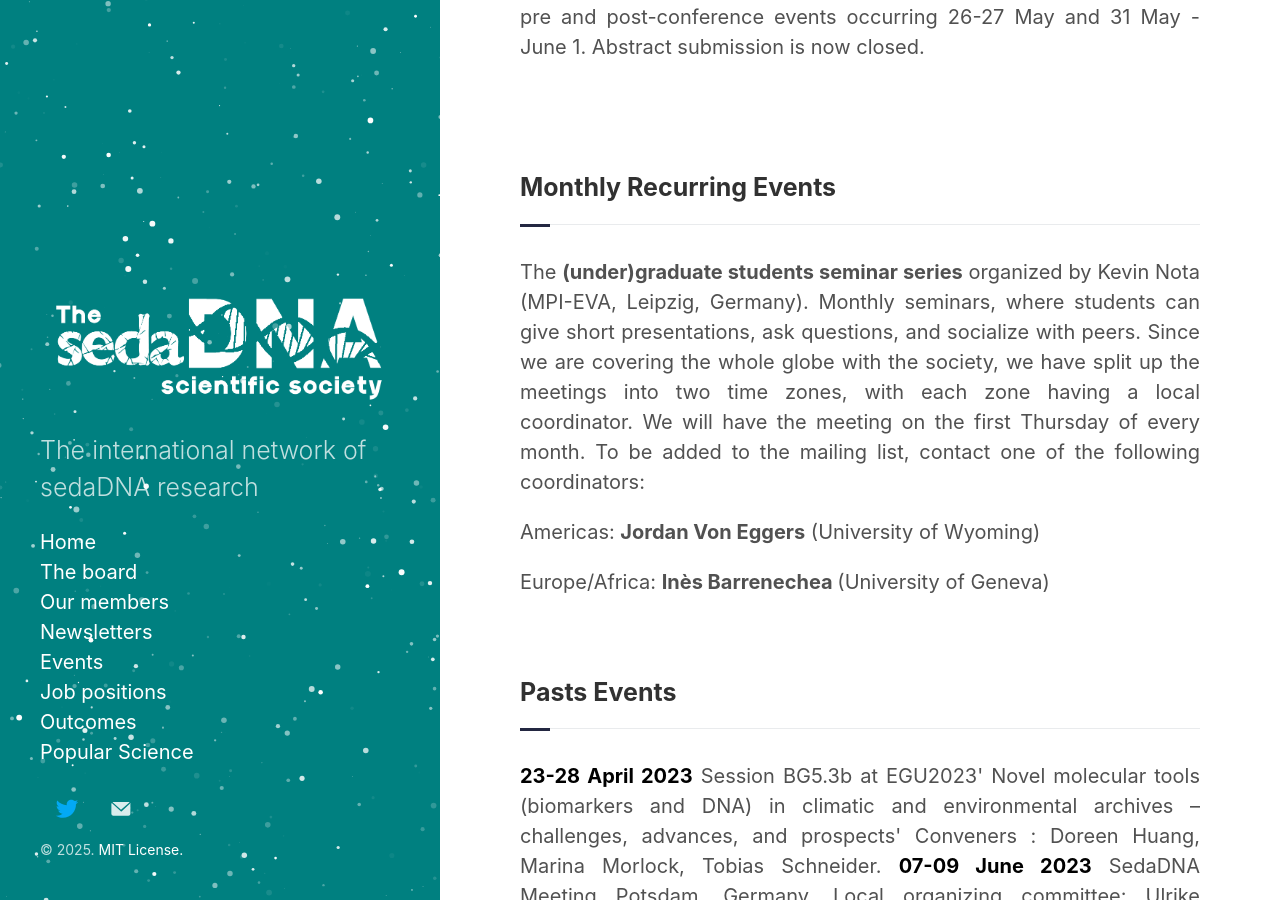
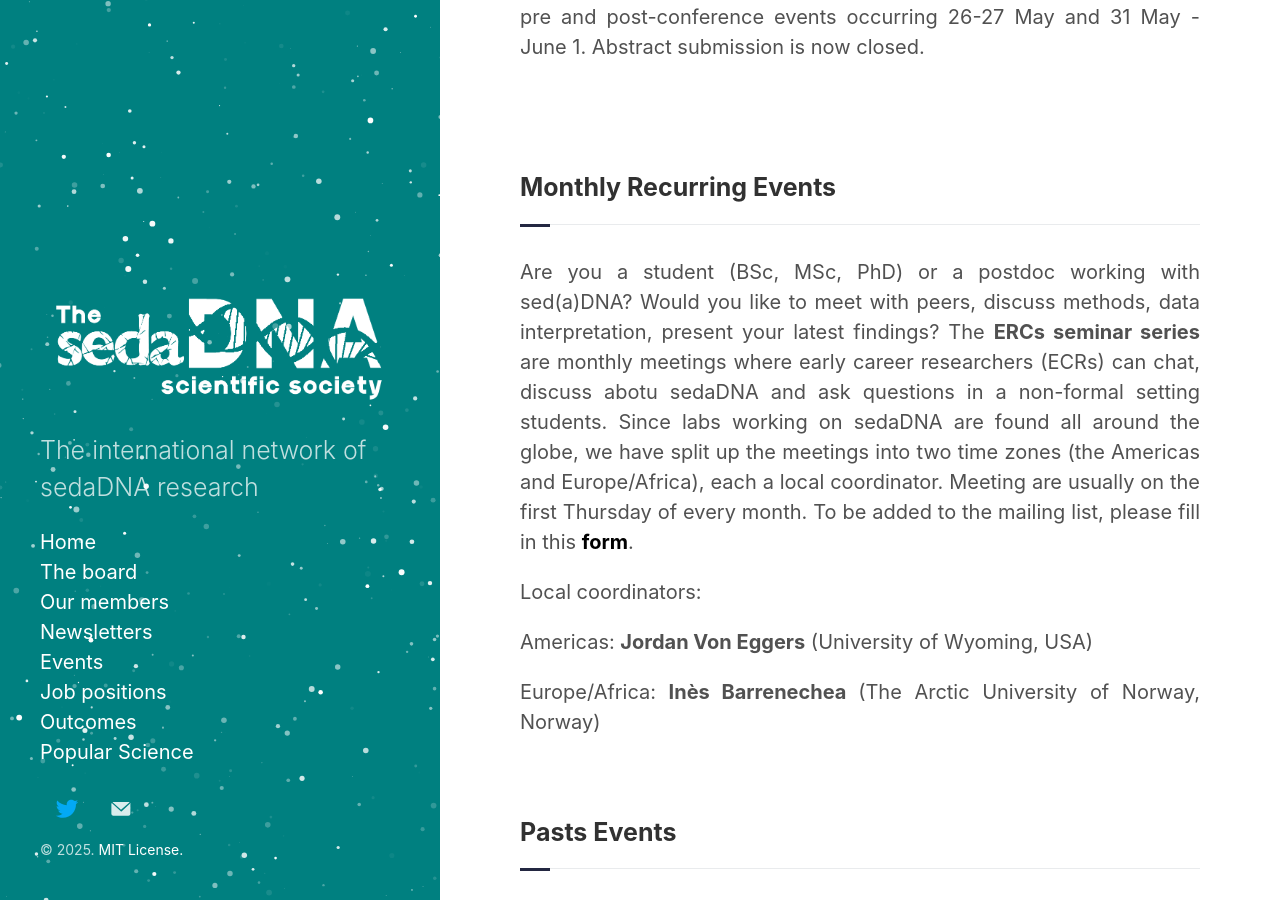
Before and after one commit to sedadna/sedadna.github.io, a Jekyll site: the page built from category/events.md, in a window 1280 px wide and 900 px high, scrolled down 1304 px. Built offline with Jekyll 4.4.1, drawn with Linux system fonts in a browser that asks for light colours.

Commit message:
Update events.md

```diff
--- a/category/events.md
+++ b/category/events.md
@@ -39,9 +39,10 @@
 
 <h3 class="section-title underline">Monthly Recurring Events</h3>
 
-<p> The <b>(under)graduate students seminar series</b> organized by Kevin Nota (MPI-EVA, Leipzig, Germany). Monthly seminars, where students can give short presentations, ask questions, and socialize with peers. Since we are covering the whole globe with the society, we have split up the meetings into two time zones, with each zone having a local coordinator. We will have the meeting on the first Thursday of every month. To be added to the mailing list, contact one of the following coordinators: </p>
- <p>Americas: <b>Jordan Von Eggers</b> (University of Wyoming)</p>
- <p>Europe/Africa: <b>Inès Barrenechea </b>(University of Geneva)</p>
+<p> Are you a student (BSc, MSc, PhD) or a postdoc working with sed(a)DNA? Would you like to meet with peers, discuss methods, data interpretation, present your latest findings? The <b>ERCs seminar series</b> are monthly meetings where early career researchers (ECRs) can chat, discuss abotu sedaDNA and ask questions in a non-formal setting students. Since labs working on sedaDNA are found all around the globe, we have split up the meetings into two time zones (the Americas and Europe/Africa), each a local coordinator. Meeting are usually on the first Thursday of every month. To be added to the mailing list, please fill in this <a href="https://docs.google.com/forms/d/1u33PJHJQJUXuyAedCrkgjgQLgKpq7y9M-VGLpCXxQGs/edit" target="_blank"><b>form</b></a>.
+<p> Local coordinators: </p>
+ <p>Americas: <b>Jordan Von Eggers</b> (University of Wyoming, USA)</p>
+ <p>Europe/Africa: <b>Inès Barrenechea </b>(The Arctic University of Norway, Norway)</p>
 <br>
 
 <h3 class="section-title underline">Pasts Events</h3>
```
